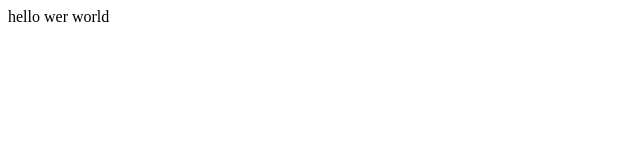
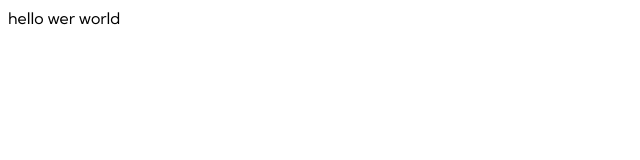
Before and after one commit to JDFIREX/E-commerce-product-page, a Next.js app: page / in a window 1280 px wide. Shown: the top 160 px of the page, without its empty margins (0-640 px from the left). Built offline with nearby package versions, Linux system fonts and the light colour scheme.

Commit message:
global variables

```diff
--- a/src/pages/_app.tsx
+++ b/src/pages/_app.tsx
@@ -1,7 +1,7 @@
 import React from "react";
 import type { AppProps } from "next/app";
 
-import "../styles/globals.css";
+import "../styles/globals.scss";
 
 const MyApp = ({ Component, pageProps }: AppProps): JSX.Element => {
   return <Component {...pageProps} />;
--- /dev/null
+++ b/src/styles/globals.scss
@@ -0,0 +1,13 @@
+@import url("https://fonts.googleapis.com/css2?family=Kumbh+Sans:wght@400;700&display=swap");
+@import "variables.module";
+
+* {
+  font-size: 16px;
+  font-family: "Kumbh Sans", sans-serif;
+  font-weight: 400;
+}
+
+html,
+body {
+  background-color: $white;
+}
--- /dev/null
+++ b/src/styles/variables.module.scss
@@ -0,0 +1,14 @@
+// Colors
+$orange: hsl(26, 100%, 55%);
+$pale-orange: hsl(25, 100%, 94%);
+$vark-blue: hsl(220, 13%, 13%);
+$dark-blue: hsl(219, 9%, 45%);
+$light-grayish: hsl(223, 64%, 98%);
+$blue: hsl(220, 14%, 75%);
+$white: hsl(0, 0%, 100%);
+$black: hsl(0, 0%, 0%);
+$lightbox-black: hsla(0, 0%, 0%, 0.75);
+
+// breakpoints
+$mobile: 375px;
+$desktop: 1440px;
```
Also changed, not shown: src/styles/globals.css (deleted), 1 other file (tests, documents, lock files or other folders).
